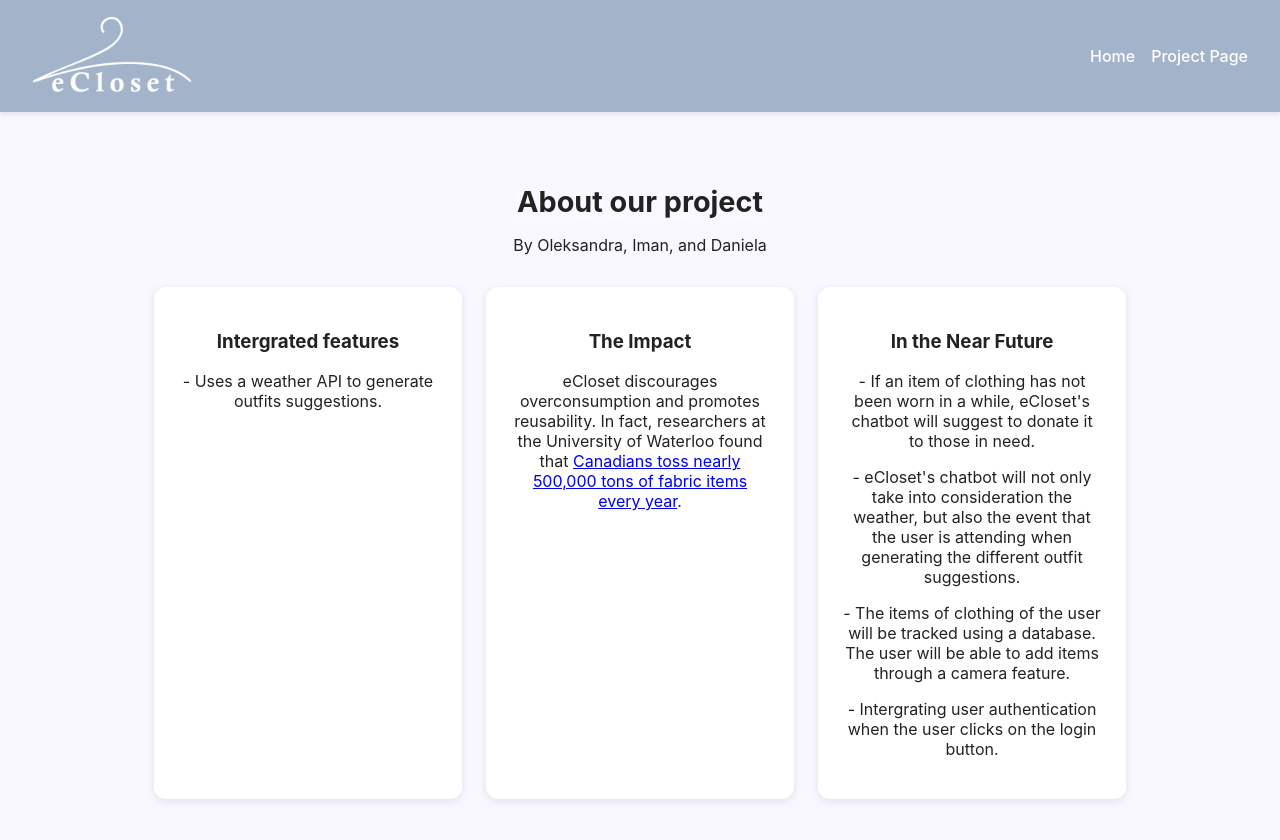
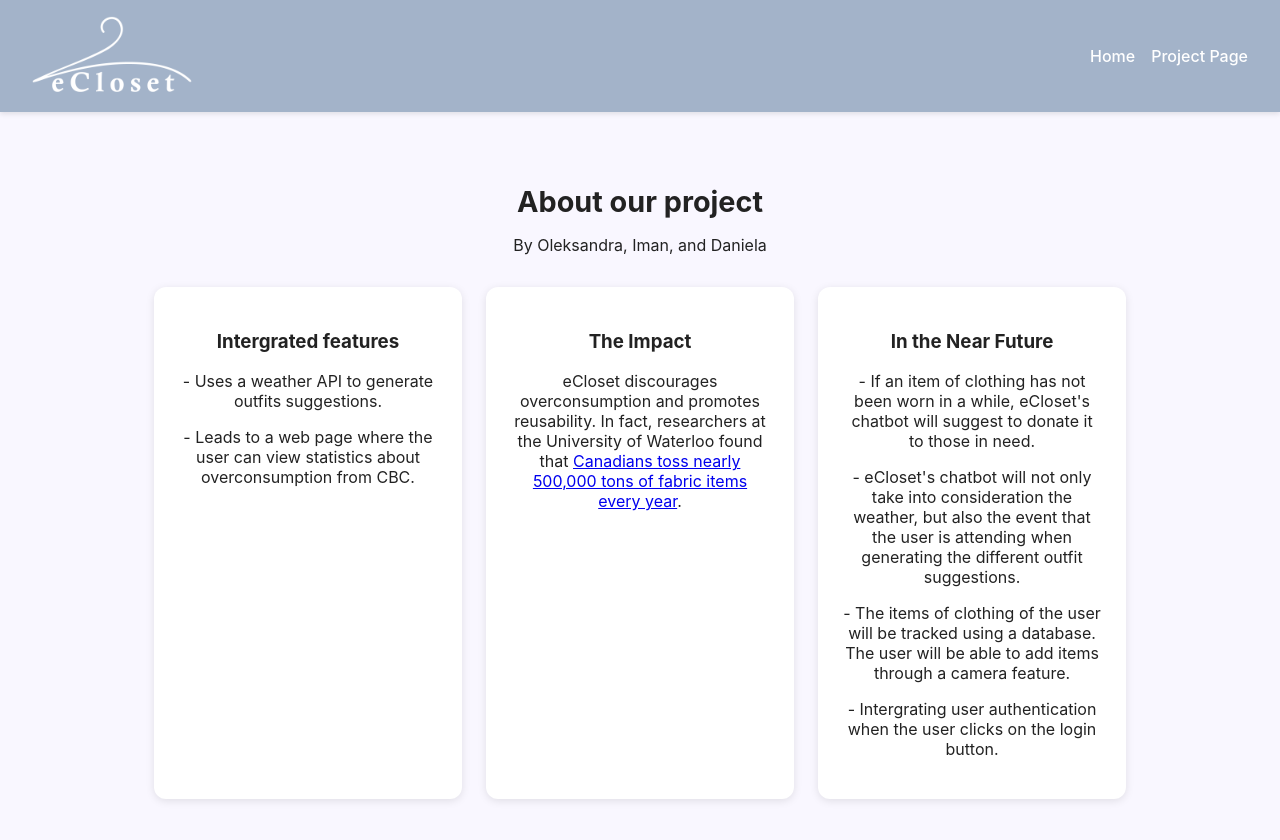
Before and after one commit to DBordeianu1/WIEEE_CODE_2025, a React (Vite) app: page /about in a window 1280 px wide. Shown: the top 840 px of the page. Built offline with nearby package versions, Linux system fonts and the light colour scheme.

Commit message:
Updated About page

```diff
--- a/src/pages/About.jsx
+++ b/src/pages/About.jsx
@@ -9,6 +9,7 @@ export default function About() {
         <div className="card">
           <h3>Intergrated features</h3>
           <p>- Uses a weather API to generate outfits suggestions. </p>
+          <p>- Leads to a web page where the user can view statistics about overconsumption from CBC. </p>
         </div>
         <div className="card">
           <h3>The Impact</h3>
```
